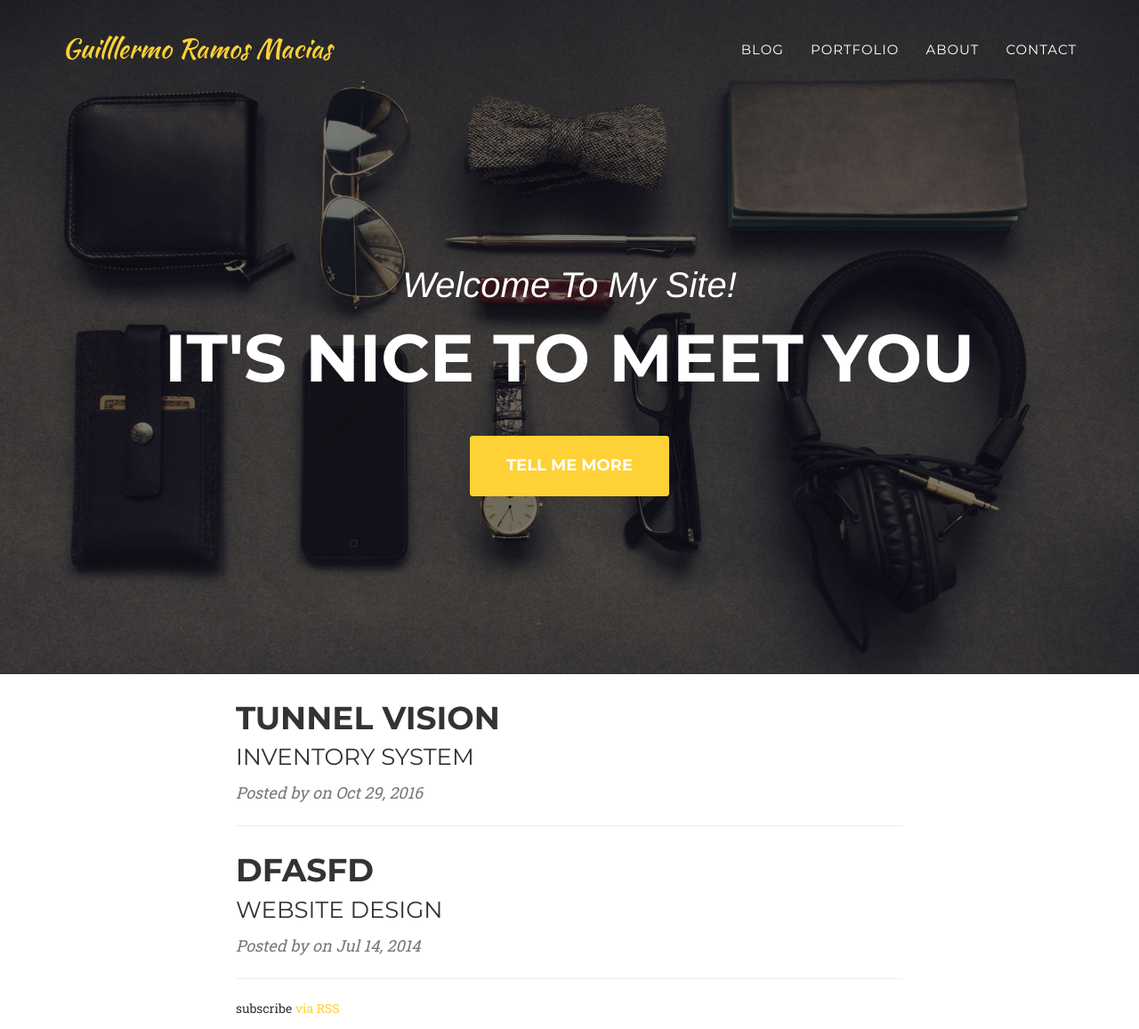
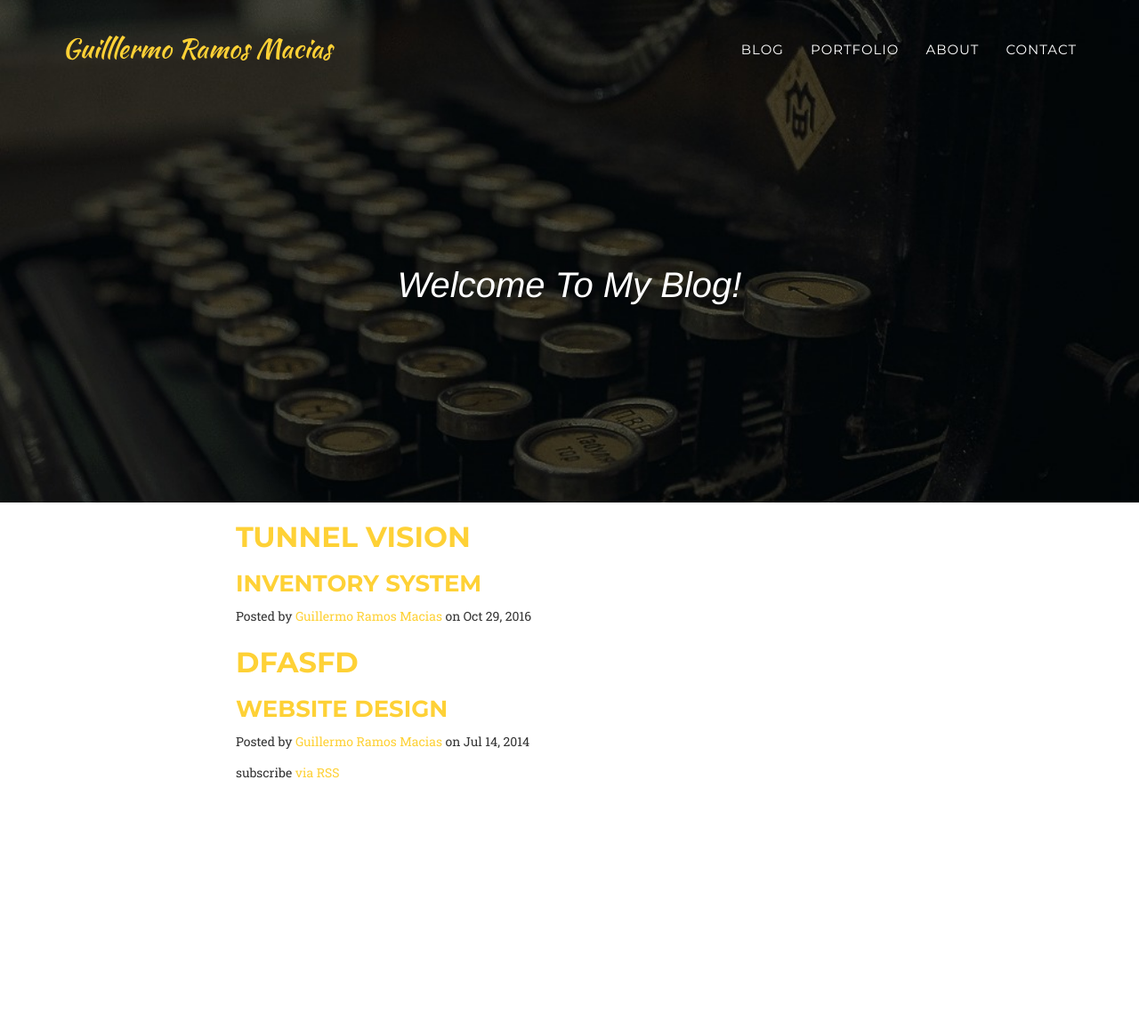
Before and after one commit to memo330179/memo330179.github.io, a Jekyll site: the page built from blog/index.html, in a window 1280 px wide and 1157 px high. Shown: the whole window at 89% size. Built offline with Jekyll 4.4.1, drawn with Linux system fonts in a browser that asks for light colours; some web fonts are replaced.

Commit message:
add blog styles

```diff
--- a/_config.yml
+++ b/_config.yml
@@ -1,6 +1,6 @@
 url: https://memo330179.github.io
 baseurl: ''
-
+author: Guillermo Ramos Macias
 # Site settings
 title: Guilllermo Ramos Macias
 email: ramosmaciasg@gmail.com
--- /dev/null
+++ b/_includes/blogHeader.html
@@ -0,0 +1,52 @@
+<!-- Navigation -->
+    <nav class="navbar navbar-default navbar-fixed-top">
+        <div class="container">
+            <!-- Brand and toggle get grouped for better mobile display -->
+            <div class="navbar-header page-scroll">
+                <button type="button" class="navbar-toggle" data-toggle="collapse" data-target="#bs-example-navbar-collapse-1">
+                    <span class="sr-only">Toggle navigation</span>
+                    <span class="icon-bar"></span>
+                    <span class="icon-bar"></span>
+                    <span class="icon-bar"></span>
+                </button>
+                <a class="navbar-brand page-scroll" href="#page-top">{{site.title}}</a>
+            </div>
+
+            <!-- Collect the nav links, forms, and other content for toggling -->
+            <div class="collapse navbar-collapse" id="bs-example-navbar-collapse-1">
+                <ul class="nav navbar-nav navbar-right">
+                    <li class="hidden">
+                        <a href="#page-top"></a>
+                    </li>
+                    <li>
+                      <a class="page-scroll" href="/blog">Blog</a>
+                    </li>
+                    <li>
+                        <a class="page-scroll" href="#portfolio">Portfolio</a>
+                    </li>
+                    <li>
+                        <a class="page-scroll" href="#about">About</a>
+                    </li>
+                    <li>
+                        <a class="page-scroll" href="#contact">Contact</a>
+                    </li>
+                </ul>
+            </div>
+            <!-- /.navbar-collapse -->
+        </div>
+        <!-- /.container-fluid -->
+    </nav>
+
+    <!-- Header -->
+    <header>
+        <div class="container">
+            <div class="intro-text">
+                <div class="intro-lead-in">Welcome To My Blog!</div>
+            </div>
+        </div>
+    </header>
+<!--
+        {% for page in site.pages %}
+          {% if page.title %}<a class="page-link" href="{{ page.url | prepend: site.baseurl }}">{{ page.title }}</a>{% endif %}
+        {% endfor %}
+ -->
--- a/_includes/contact.html
+++ b/_includes/contact.html
@@ -2,8 +2,8 @@
         <div class="container">
             <div class="row">
                 <div class="col-lg-12 text-center">
-                    <h2 class="section-heading">Contact Us</h2>
-                    <h3 class="section-subheading text-muted">Lorem ipsum dolor sit amet consectetur.</h3>
+                    <h2 class="section-heading">Contact Me</h2>
+                    <h3 class="section-subheading text-muted">Email is on my resume, but here is another way to do it.</h3>
                 </div>
             </div>
             <div class="row">
--- a/_includes/css/post_list.css
+++ b/_includes/css/post_list.css
@@ -1,3 +1,7 @@
+header {
+    background-image: url('{{ site.baseurl }}/img/typewriter.jpg');
+}
+
 .post-preview > a {
   color: #333333;
 }
--- a/_includes/portfolio_grid.html
+++ b/_includes/portfolio_grid.html
@@ -4,7 +4,7 @@
             <div class="row">
                 <div class="col-lg-12 text-center">
                     <h2 class="section-heading">Portfolio</h2>
-                    <h3 class="section-subheading text-muted">Lorem ipsum dolor sit amet consectetur.</h3>
+                    <h3 class="section-subheading text-muted">Some interesting projects that I have worked on.</h3>
                 </div>
             </div>
             <div class="row">
--- a/_layouts/blog.html
+++ b/_layouts/blog.html
@@ -6,7 +6,7 @@
 
     <body id="page-top" class="index">
 
-    {% include header.html %}
+    {% include blogHeader.html %}
     {{content}}
     {% include js.html %}
 
--- a/blog/index.html
+++ b/blog/index.html
@@ -8,7 +8,6 @@ layout: blog
     <div class="row">
         <div class="col-lg-8 col-lg-offset-2 col-md-10 col-md-offset-1">
           {% for post in site.posts %}
-            <div class="post-preview">
                 <a href="{{ post.url | prepend: site.baseurl }}">
                     <h2 class="post-title">
                       {{ post.title }}
@@ -18,10 +17,12 @@ layout: blog
                     </h3>
                 </a>
                 <p class="post-meta">Posted by <a href="#">{{site.author}}</a> on {{ post.date | date: "%b %-d, %Y" }}</p>
-            </div>
-            <hr>
           {% endfor %}
           <p class="rss-subscribe">subscribe <a href="{{ "/feed.xml" | prepend: site.baseurl }}">via RSS</a></p>
+
         </div>
+
+          </div>
+
     </div>
 </div>
```
Also changed, not shown: img/typewriter.jpg (added).
